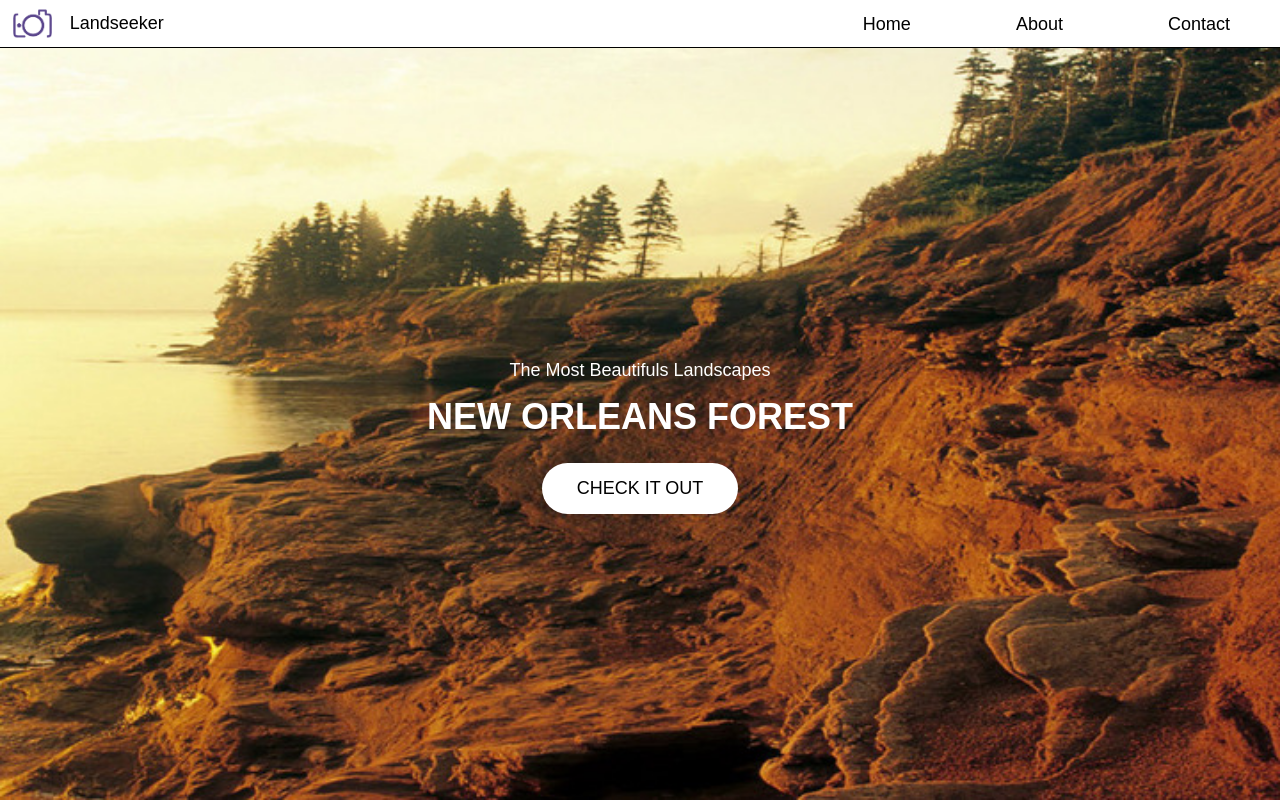
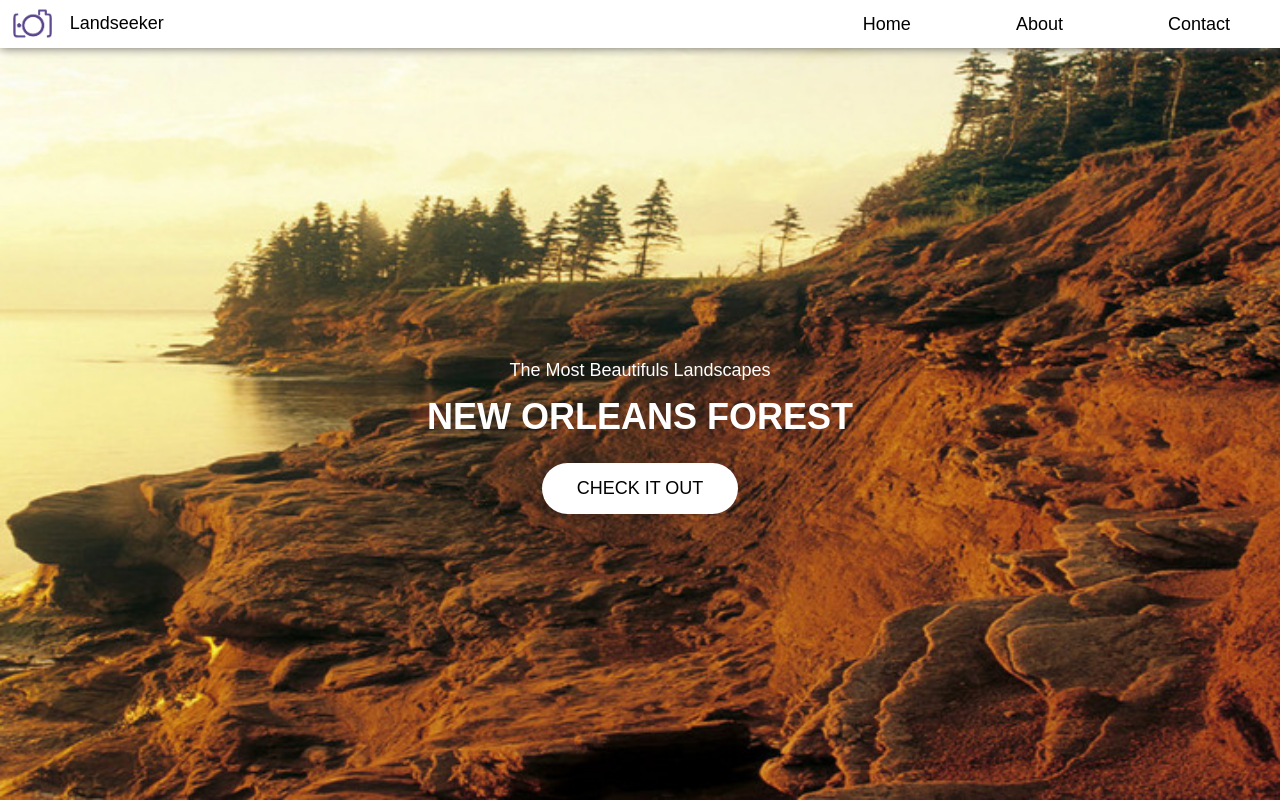
Before and after one commit to pedrocpires/landseeker, a plain HTML site: page index.html in a window 1280 px wide. Shown: the top 802 px of the page. Drawn offline with Linux system fonts and the light colour scheme.

Commit message:
adicionado efeito box-shadow ao header

```diff
--- a/css/styles.css
+++ b/css/styles.css
@@ -15,10 +15,11 @@ body {
 header {
     background-color: white;
     font-size: 18px;
-    border-bottom: 1px solid black;
+    border-bottom: 1px solid white;
     width: 100%;
     height: 47.31px;
     position: fixed;
+    box-shadow: #676565 0px 0px 10px;
 }
 
 header ul li {
```
